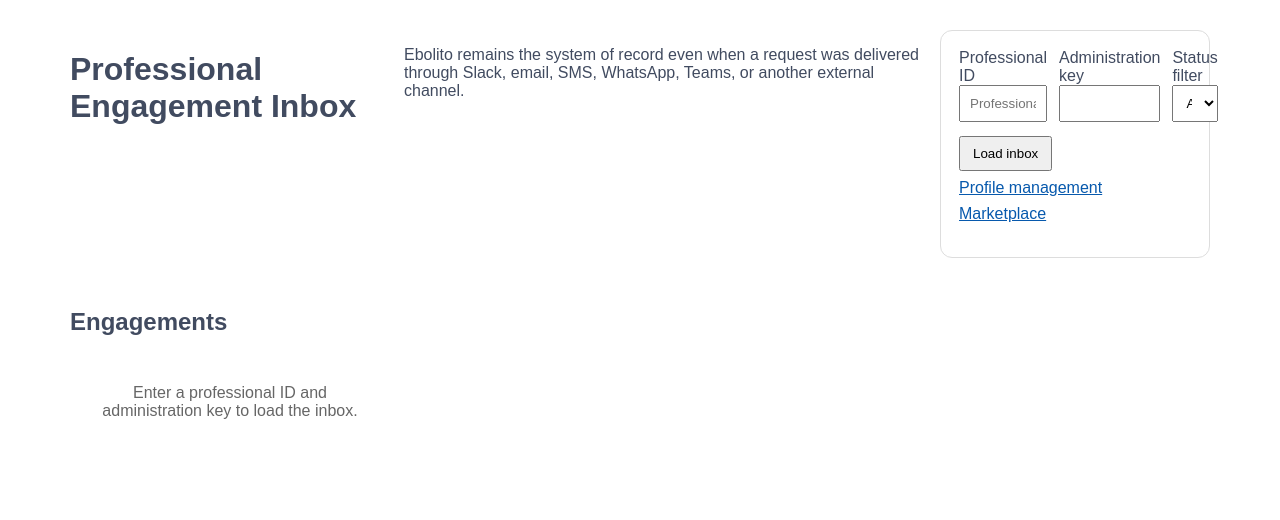
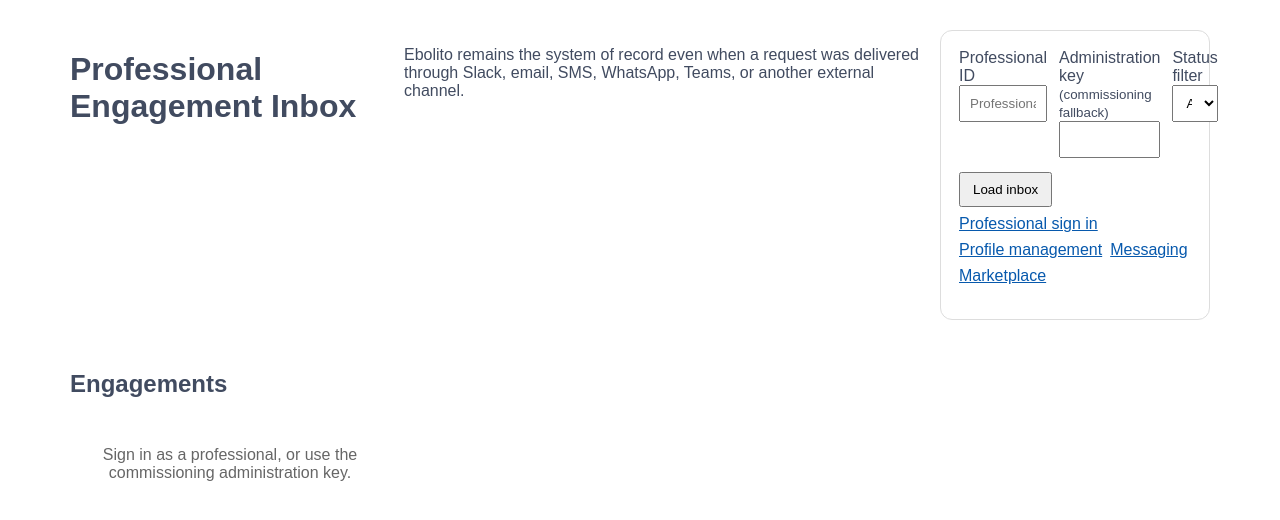
Before and after one commit to fitzroywright/ebolito, a plain HTML site: page Ebolito.Web/wwwroot/inbox.html in a window 1280 px wide. Drawn offline with Linux system fonts and the light colour scheme.

Commit message:
Make professional sign-in primary in inbox UI

```diff
--- a/Ebolito.Web/wwwroot/inbox.html
+++ b/Ebolito.Web/wwwroot/inbox.html
@@ -17,16 +17,16 @@
     <section class="inbox-toolbar">
       <div class="inbox-toolbar-grid">
         <label>Professional ID<input data-professional-id placeholder="Professional GUID"></label>
-        <label>Administration key<input data-admin-key type="password" autocomplete="current-password"></label>
+        <label>Administration key <small>(commissioning fallback)</small><input data-admin-key type="password" autocomplete="current-password"></label>
         <label>Status filter<select data-status-filter><option value="">All statuses</option><option>Delivered</option><option>Accepted</option><option>Declined</option><option>Contacted</option><option>Hired</option><option>Completed</option><option>Reviewed</option></select></label>
       </div>
-      <div class="inbox-actions"><button type="button" data-load>Load inbox</button><a href="/manage.html">Profile management</a><a href="/">Marketplace</a></div>
+      <div class="inbox-actions"><button type="button" data-load>Load inbox</button><a href="/professional-login.html">Professional sign in</a><a href="/manage.html">Profile management</a><a href="/messaging.html">Messaging</a><a href="/">Marketplace</a></div>
       <p data-global-status></p>
     </section>
 
     <section>
       <h2 data-inbox-title>Engagements</h2>
-      <div class="inbox-list" data-inbox-list><div class="empty">Enter a professional ID and administration key to load the inbox.</div></div>
+      <div class="inbox-list" data-inbox-list><div class="empty">Sign in as a professional, or use the commissioning administration key.</div></div>
     </section>
   </main>
   <script src="/js/inbox.js"></script>
```
